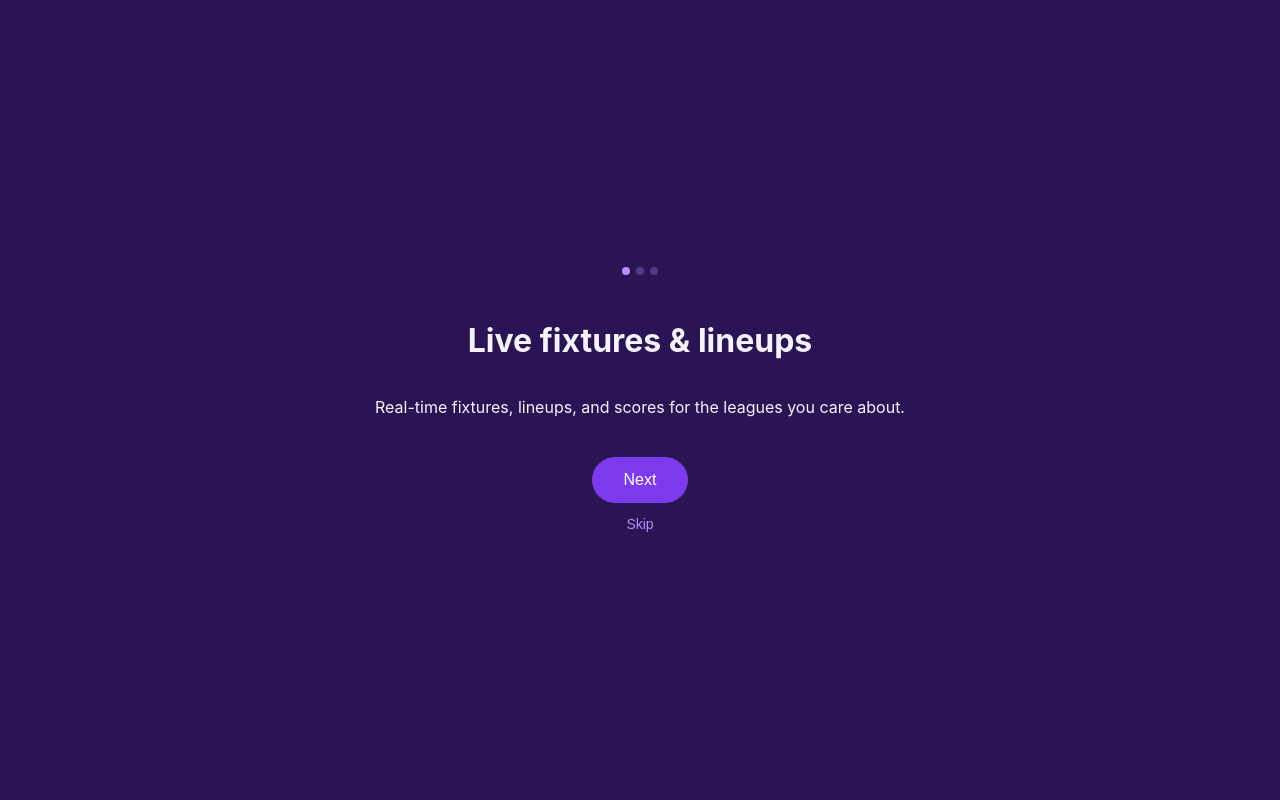
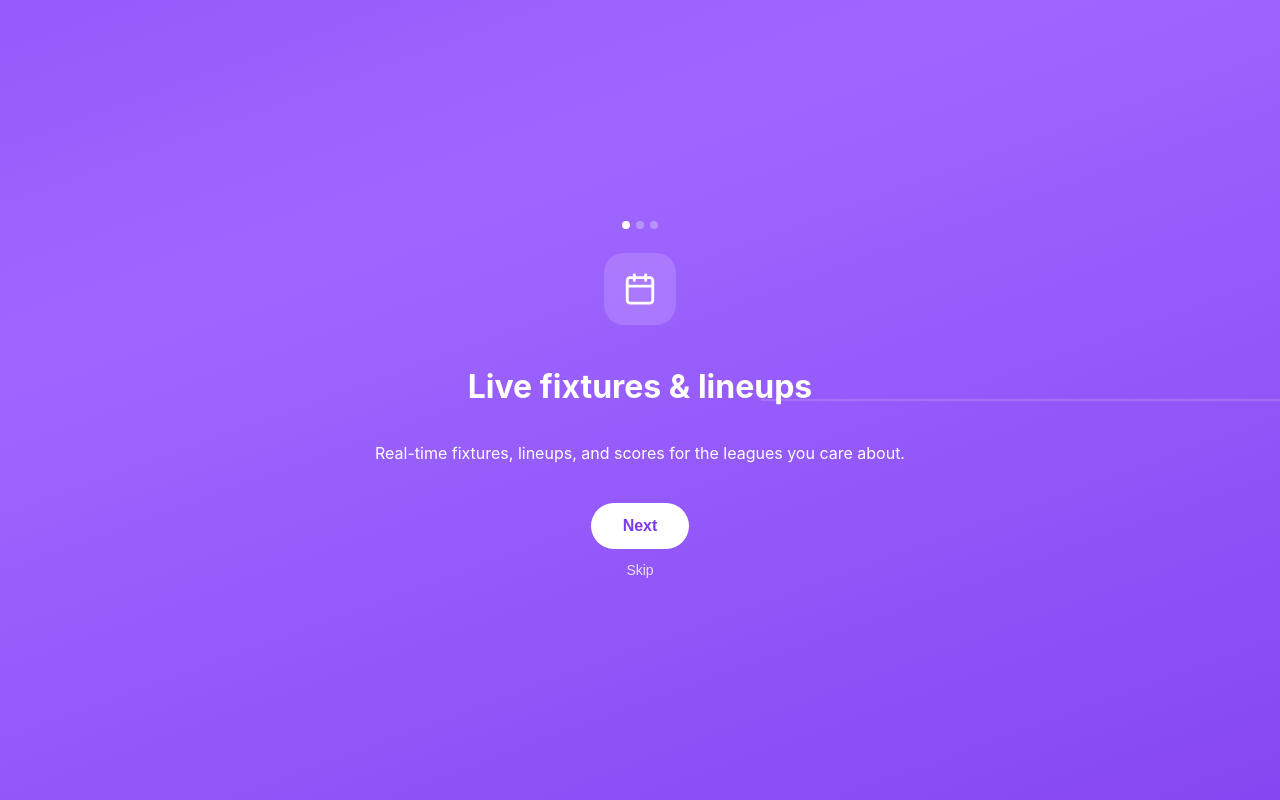
Before and after one commit to Bakareferanmi/Statie, a React (Vite) app: page /onboarding in a window 1280 px wide. Built offline with nearby package versions, Linux system fonts and the light colour scheme.

Commit message:
Animated onboarding background with pulse line and slide icons

```diff
--- a/src/pages/Onboarding.jsx
+++ b/src/pages/Onboarding.jsx
@@ -1,11 +1,12 @@
 import { useState } from 'react'
 import { useNavigate } from 'react-router-dom'
+import { FiCalendar, FiTarget, FiMessageCircle, FiBell } from 'react-icons/fi'
 import './onboarding.css'
 
 const SLIDES = [
-  { title: 'Live fixtures & lineups', text: 'Real-time fixtures, lineups, and scores for the leagues you care about.' },
-  { title: 'Smart tips & predictions', text: 'Statie analyzes the data and gives you tips you can actually use.' },
-  { title: 'Chat with Statie', text: 'Ask questions, get explanations, and talk football with your own AI agent.' },
+  { title: 'Live fixtures & lineups', text: 'Real-time fixtures, lineups, and scores for the leagues you care about.', Icon: FiCalendar },
+  { title: 'Smart tips & predictions', text: 'Statie analyzes the data and gives you tips you can actually use.', Icon: FiTarget },
+  { title: 'Chat with Statie', text: 'Ask questions, get explanations, and talk football with your own AI agent.', Icon: FiMessageCircle },
 ]
 
 const TEAMS = [
@@ -49,14 +50,31 @@ export default function Onboarding() {
     finishOnboarding(granted)
   }
 
+  const PulseBackground = () => (
+    <svg className="pulse-bg" viewBox="0 0 400 100" preserveAspectRatio="none">
+      <polyline
+        className="pulse-line"
+        points="0,50 60,50 80,20 100,80 120,50 400,50"
+        fill="none"
+        stroke="rgba(255,255,255,0.25)"
+        strokeWidth="2"
+      />
+    </svg>
+  )
+
   if (step === 0) {
     const slide = SLIDES[slideIndex]
+    const SlideIcon = slide.Icon
     return (
       <div className="onboarding-screen">
+        <PulseBackground />
         <div className="onboarding-dots">
           {SLIDES.map((_, i) => (
             <span key={i} className={`dot ${i === slideIndex ? 'active' : ''}`} />
           ))}
+        </div>
+        <div className="slide-icon-wrap">
+          <SlideIcon className="slide-icon" key={slideIndex} />
         </div>
         <h1>{slide.title}</h1>
         <p>{slide.text}</p>
@@ -73,6 +91,7 @@ export default function Onboarding() {
   if (step === 1) {
     return (
       <div className="onboarding-screen">
+        <PulseBackground />
         <h1>Pick your teams</h1>
         <p>Statie will personalize fixtures, news, and tips around these.</p>
         <div className="team-grid">
@@ -94,6 +113,10 @@ export default function Onboarding() {
 
   return (
     <div className="onboarding-screen">
+      <PulseBackground />
+      <div className="slide-icon-wrap">
+        <FiBell className="slide-icon" />
+      </div>
       <h1>Stay in the loop</h1>
       <p>Turn on notifications for goal alerts, lineup drops, and daily tips.</p>
       <button className="primary-btn" onClick={requestNotifications}>Enable notifications</button>
--- a/src/pages/onboarding.css
+++ b/src/pages/onboarding.css
@@ -1,4 +1,5 @@
 .onboarding-screen {
+  position: relative;
   display: flex;
   flex-direction: column;
   align-items: center;
@@ -7,21 +8,77 @@
   min-height: 100vh;
   padding: 24px;
   box-sizing: border-box;
-  background: var(--statie-deep-violet);
-  color: var(--statie-ghost-white);
+  color: #fff;
+  overflow: hidden;
+  background: linear-gradient(160deg, #7C3AED, #9F67FF, #7C3AED);
+  background-size: 200% 200%;
+  animation: gradientShift 8s ease-in-out infinite;
+}
+
+@keyframes gradientShift {
+  0% { background-position: 0% 0%; }
+  50% { background-position: 100% 100%; }
+  100% { background-position: 0% 0%; }
+}
+
+.pulse-bg {
+  position: absolute;
+  top: 50%;
+  left: -10%;
+  width: 120%;
+  height: 100px;
+  transform: translateY(-50%);
+  opacity: 0.6;
+  pointer-events: none;
+}
+
+.pulse-line {
+  stroke-dasharray: 500;
+  stroke-dashoffset: 500;
+  animation: drawPulse 3s ease-in-out infinite;
+}
+
+@keyframes drawPulse {
+  0% { stroke-dashoffset: 500; }
+  60% { stroke-dashoffset: 0; }
+  100% { stroke-dashoffset: -500; }
+}
+
+.slide-icon-wrap {
+  width: 72px;
+  height: 72px;
+  border-radius: 20px;
+  background: rgba(255, 255, 255, 0.15);
+  display: flex;
+  align-items: center;
+  justify-content: center;
+  margin-bottom: 20px;
+  animation: popIn 0.4s ease;
+}
+
+.slide-icon {
+  width: 34px;
+  height: 34px;
+  color: #fff;
+}
+
+@keyframes popIn {
+  0% { transform: scale(0.6); opacity: 0; }
+  100% { transform: scale(1); opacity: 1; }
 }
 
 .onboarding-dots {
   display: flex;
   gap: 6px;
   margin-bottom: 24px;
+  z-index: 1;
 }
 
 .dot {
   width: 8px;
   height: 8px;
   border-radius: 50%;
-  background: var(--statie-pulse-lilac);
+  background: #fff;
   opacity: 0.3;
 }
 
@@ -29,24 +86,31 @@
   opacity: 1;
 }
 
+h1, p {
+  z-index: 1;
+}
+
 .primary-btn {
   margin-top: 24px;
   padding: 14px 32px;
   border-radius: 999px;
   border: none;
-  background: var(--statie-purple);
-  color: #fff;
+  background: #fff;
+  color: #7C3AED;
   font-size: 16px;
+  font-weight: 600;
   cursor: pointer;
+  z-index: 1;
 }
 
 .text-btn {
   margin-top: 12px;
   background: none;
   border: none;
-  color: var(--statie-pulse-lilac);
+  color: rgba(255, 255, 255, 0.8);
   font-size: 14px;
   cursor: pointer;
+  z-index: 1;
 }
 
 .team-grid {
@@ -55,20 +119,21 @@
   gap: 10px;
   justify-content: center;
   margin: 24px 0;
+  z-index: 1;
 }
 
 .team-chip {
   padding: 10px 16px;
   border-radius: 999px;
-  border: 1px solid var(--statie-pulse-lilac);
+  border: 1px solid rgba(255, 255, 255, 0.5);
   background: transparent;
-  color: var(--statie-ghost-white);
+  color: #fff;
   cursor: pointer;
   font-size: 14px;
 }
 
 .team-chip.selected {
-  background: var(--statie-purple);
-  color: #fff;
-  border-color: var(--statie-purple);
+  background: #fff;
+  color: #7C3AED;
+  border-color: #fff;
 }
```
